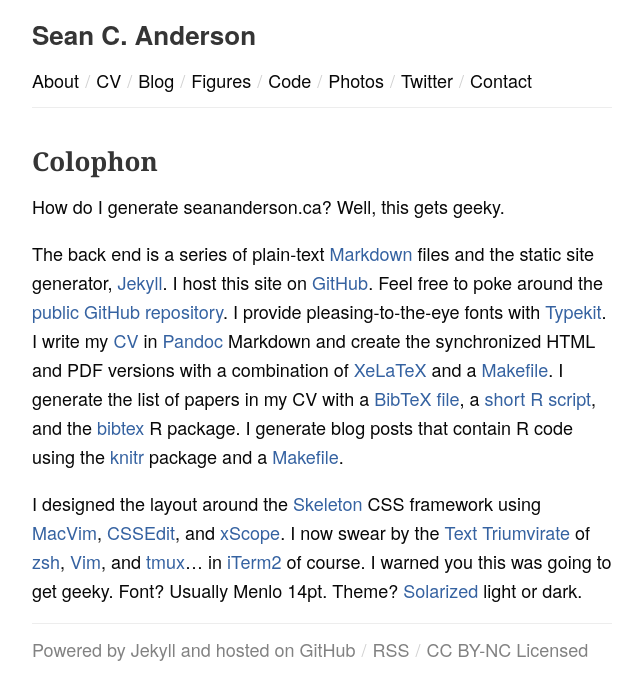
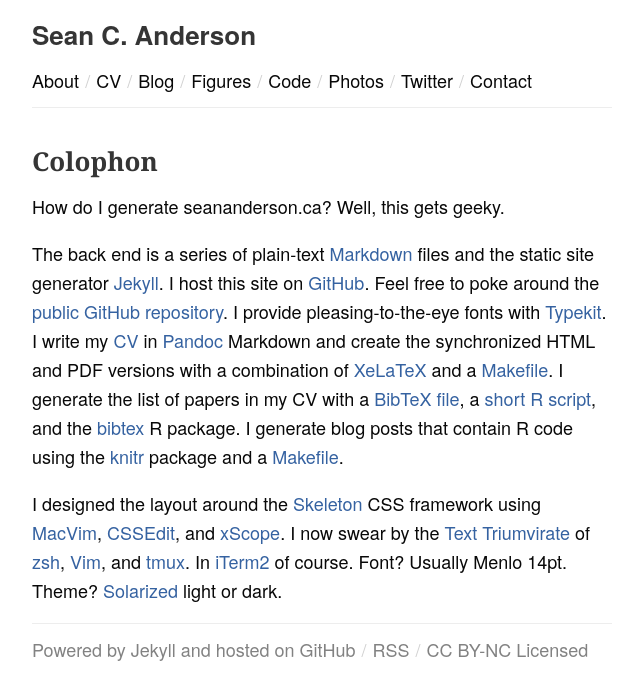
Before and after one commit to seananderson/seananderson.ca, a Jekyll site: the page built from colophon.md, in a window 1280 px wide. Shown: the top 700 px of the page, without its empty margins (318-960 px from the left). Built offline with Jekyll 4.4.1, drawn with Linux system fonts in a browser that asks for light colours; Markdown is read by kramdown in place of the engine named in the settings; comment, search, counter and statistics services are not loaded.

Commit message:
Tweaks to colophon

```diff
--- a/colophon.md
+++ b/colophon.md
@@ -8,7 +8,7 @@
 How do I generate seananderson.ca? Well, this gets geeky.
 
 The back end is a series of plain-text [Markdown] files and the static site
-generator, [Jekyll]. I host this site on [GitHub](http://github.com/). Feel
+generator [Jekyll]. I host this site on [GitHub](http://github.com/). Feel
 free to poke around the [public GitHub repository][github repo].  I provide
 pleasing-to-the-eye fonts with [Typekit]. I write my [CV](/cv.html) in
 [Pandoc] Markdown and create the synchronized HTML and PDF versions with a
@@ -19,10 +19,13 @@
 
 I designed the layout around the [Skeleton] CSS framework using [MacVim],
 [CSSEdit], and [xScope]. I now swear by the [Text Triumvirate] of [zsh],
-[Vim], and [tmux]... in [iTerm2] of course. I warned you this was going to get
-geeky. Font? Usually Menlo 14pt. Theme? [Solarized] light or dark.
+[Vim], and [tmux]. In [iTerm2] of course. Font? Usually Menlo 14pt.
+Theme? [Solarized] light or dark.
+
 <!--You can find other applications I use on my [iusethis account].-->
+
 <!--I occasionally [post photos][my flickr] to [Flickr]. -->
+
 <!--I frequently add [web bookmarks][my pinboard] to [pinboard.in].-->
 
 [knitr]: http://yihui.name/knitr/
```
